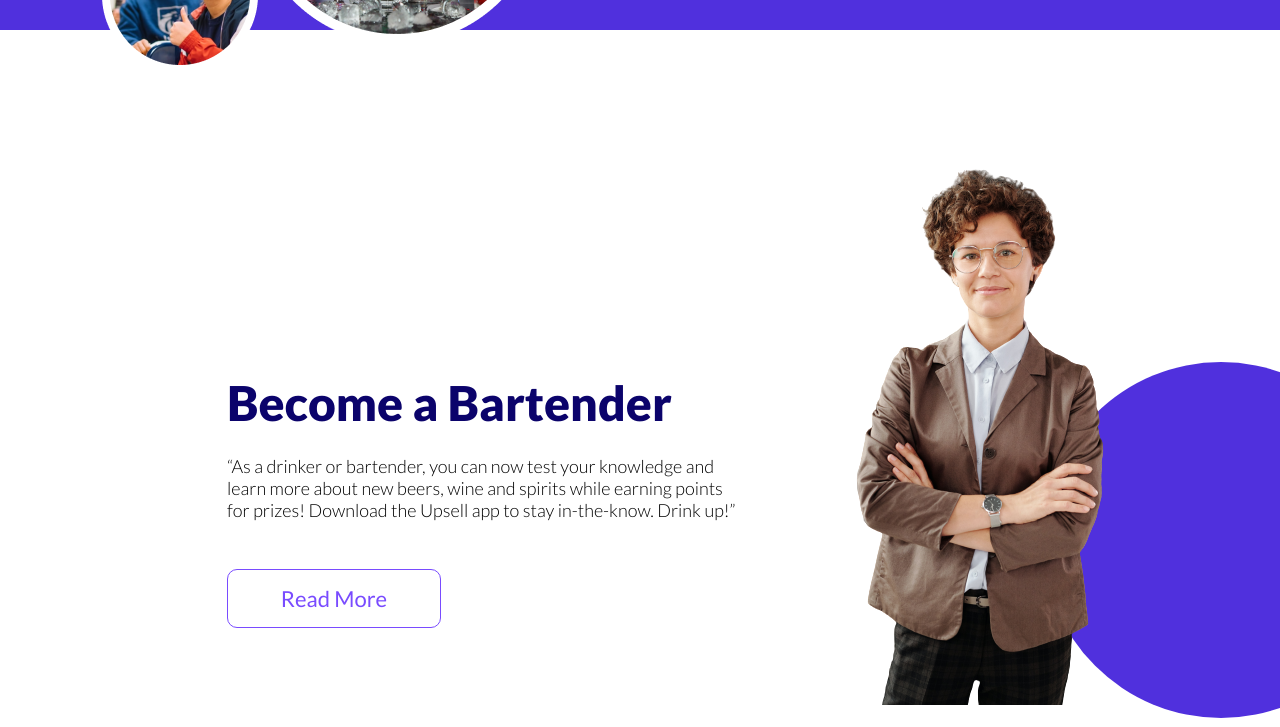
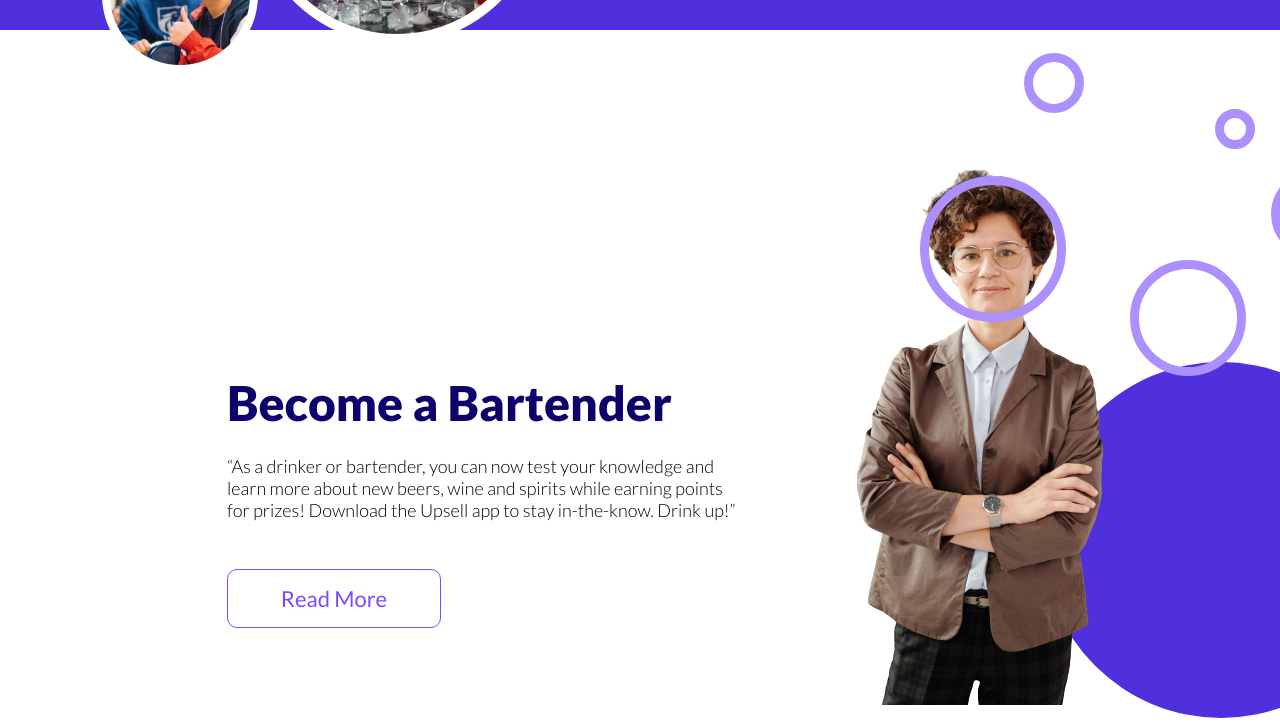
Before and after one commit to onikaChorba/drinkUp, a website built with webpack: page src/template.html in a window 1280 px wide. Shown: the part 2338-3065 px from the top of the page. Built offline with nearby package versions, Linux system fonts and the light colour scheme.

Commit message:
style section become

```diff
--- a/src/scss/pages/become.scss
+++ b/src/scss/pages/become.scss
@@ -9,7 +9,10 @@
     padding-left: 227px;
   }
 
-  &__content-img {}
+  &__content-img {
+    padding-top: 84px;
+    padding-right: 92px;
+  }
 }
 
 .content-info {
@@ -37,9 +40,6 @@
 }
 
 .content-img {
-  padding-top: 84px;
-  padding-right: 92px;
-
   &__img {
     max-width: 408px;
     max-height: 612px;
@@ -49,10 +49,6 @@
     top: 2700px;
     left: 1043px;
   }
-
-  // &__circle {
-  //
-  // }
 }
 
 .circle {
@@ -66,52 +62,43 @@
   position: absolute;
 }
 
-// .become__img {
-//   margin-top: 84px;
-//
-//   padding-right: 92px;
-// }
+.elipseA {
+  border: 9px solid #AD90FF;
+}
 
-// .become__circle {
+.ellips17 {
+  width: 60px;
+  height: 60px;
+  top: 2391px;
+  left: 1024px;
+}
 
-// }
+.ellips18 {
+  width: 146px;
+  height: 146px;
+  top: 2514px;
+  left: 920px;
+}
 
-// .elipseA {
-//   border: 9px solid #AD90FF;
-// }
+.ellips19 {
+  width: 40px;
+  height: 40px;
+  top: 2447px;
+  left: 1215px;
+}
 
-// .ellips17 {
-//   width: 60px;
-//   height: 60px;
-//   top: 2391px;
-//   left: 1024px;
-// }
+.ellips20 {
+  width: 88px;
+  height: 88px;
+  top: 2508px;
+  left: 1271px;
+  z-index: -10;
+}
 
-// .ellips18 {
-//   width: 146px;
-//   height: 146px;
-//   top: 2514px;
-//   left: 920px;
-// }
-
-// .ellips19 {
-//   width: 40px;
-//   height: 40px;
-//   top: 2447px;
-//   left: 1215px;
-// }
-
-// .ellips20 {
-//   width: 88px;
-//   height: 88px;
-//   top: 2508px;
-//   left: 1271px;
-// }
-
-// .ellips21 {
-//   width: 116px;
-//   height: 116px;
-//   top: 2598px;
-//   left: 1130px;
-//   z-index: -10;
-// }
+.ellips21 {
+  width: 116px;
+  height: 116px;
+  top: 2598px;
+  left: 1130px;
+  z-index: -10;
+}
```
